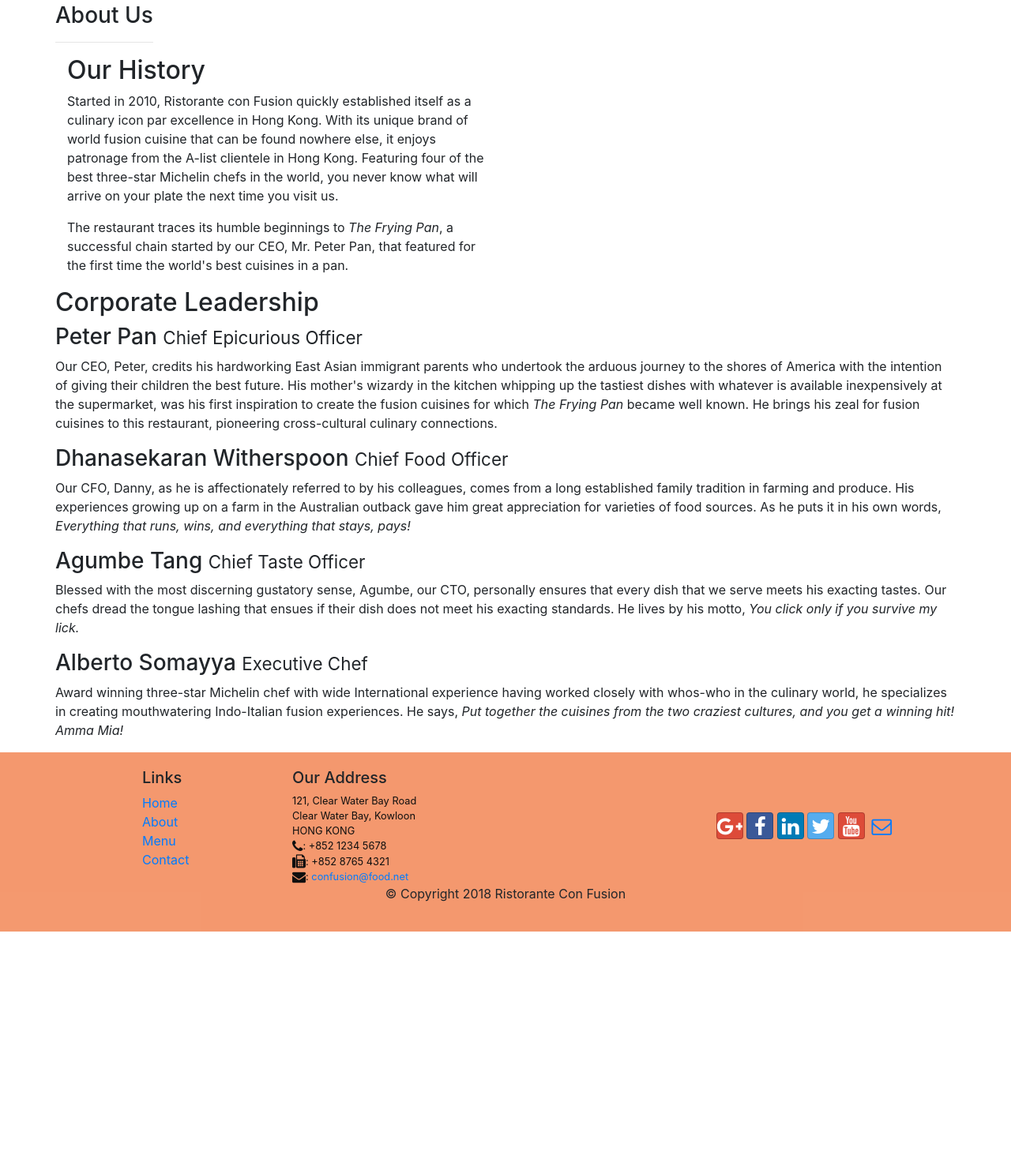
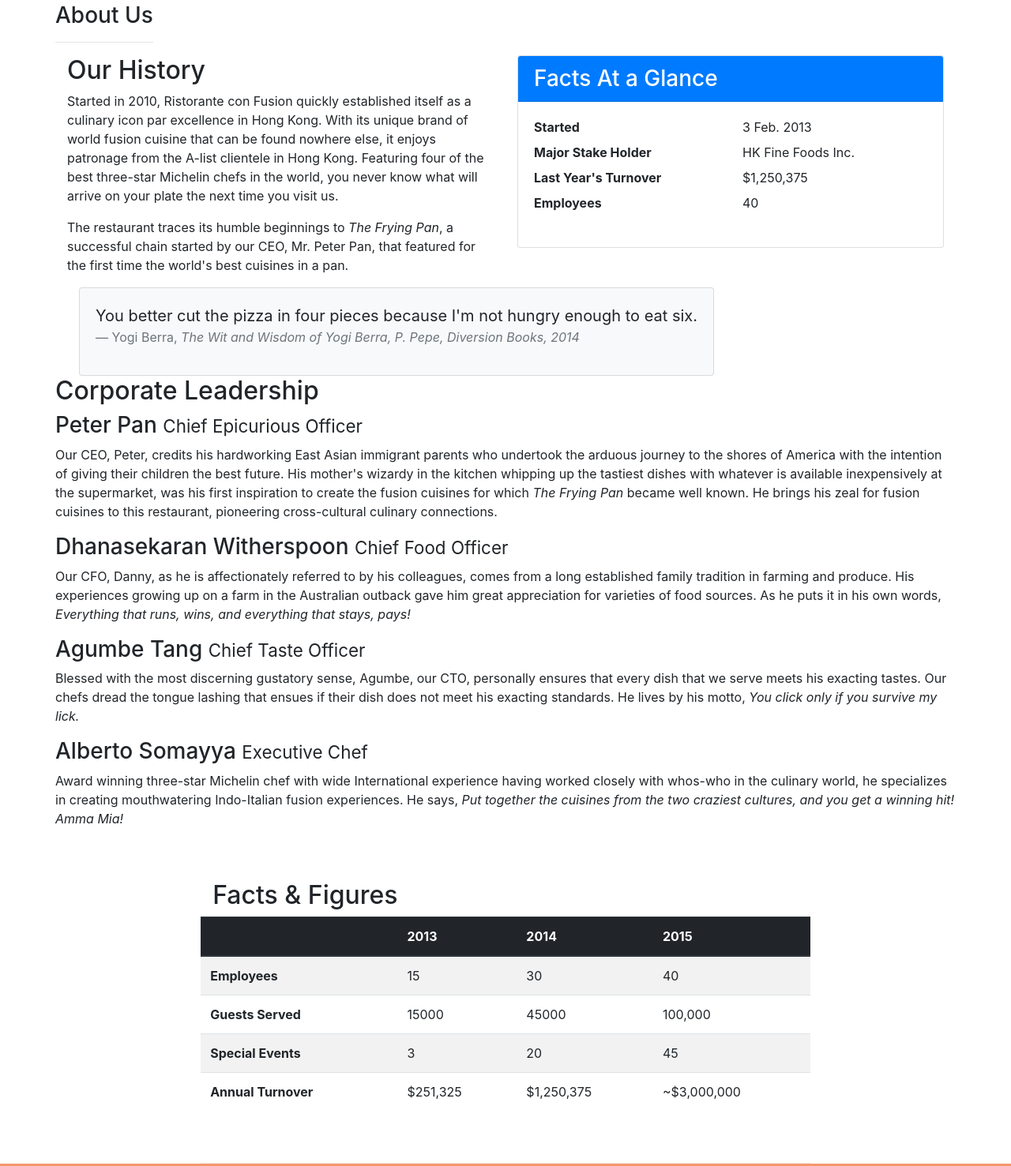
Before and after one commit to namanctrvd/Bootstrap-restro, a website: page aboutus.html in a window 1280 px wide. Shown: the part 395-1872 px from the top of the page at 79% size. Before the commit the page ends 1575 px from the top, so only its background shows below. Drawn offline with nearby package versions, Linux system fonts and the light colour scheme.

Commit message:
Added table and cards

```diff
--- a/aboutus.html
+++ b/aboutus.html
@@ -64,12 +64,41 @@
         </div>
 
         <div class="row">
-            <div class="row-cantainer col-sm-6">
+            <div class="row-cantainer col-12 col-sm-6">
                 <h2>Our History</h2>
                 <p>Started in 2010, Ristorante con Fusion quickly established itself as a culinary icon par excellence in Hong Kong. With its unique brand of world fusion cuisine that can be found nowhere else, it enjoys patronage from the A-list clientele in Hong Kong.  Featuring four of the best three-star Michelin chefs in the world, you never know what will arrive on your plate the next time you visit us.</p>
                 <p>The restaurant traces its humble beginnings to <em>The Frying Pan</em>, a successful chain started by our CEO, Mr. Peter Pan, that featured for the first time the world's best cuisines in a pan.</p>
             </div>
+            <div class="col-12 col-sm-6">
+                <div class="card">
+                    <h3 class="card-header bg-primary text-white">Facts At a Glance</h3>
+                    <div class="card-body">
+                        <dl class="row">
+                            <dt class="col-6">Started</dt>
+                            <dd class="col-6">3 Feb. 2013</dd>
+                            <dt class="col-6">Major Stake Holder</dt>
+                            <dd class="col-6">HK Fine Foods Inc.</dd>
+                            <dt class="col-6">Last Year's Turnover</dt>
+                            <dd class="col-6">$1,250,375</dd>
+                            <dt class="col-6">Employees</dt>
+                            <dd class="col-6">40</dd>
+                        </dl>
+                    </div>
+                </div>
+            </div>
             <div class="row-cantainer col-auto">
+                <div class="col-12">
+                    <div class="card card-body bg-light">
+                        <blockquote class="blockquote">
+                            <p class="mb-0">You better cut the pizza in four pieces because
+                                I'm not hungry enough to eat six.</p>
+                            <footer class="blockquote-footer">Yogi Berra,
+                                <cite title="Source Title">The Wit and Wisdom of Yogi Berra,
+                                    P. Pepe, Diversion Books, 2014</cite>
+                            </footer>
+                        </blockquote>
+                    </div>
+                </div>
             </div>
         </div>
 
@@ -85,6 +114,51 @@
                 <p class="d-none d-sm-block">Blessed with the most discerning gustatory sense, Agumbe, our CTO, personally ensures that every dish that we serve meets his exacting tastes. Our chefs dread the tongue lashing that ensues if their dish does not meet his exacting standards. He lives by his motto, <em>You click only if you survive my lick.</em></p>
                 <h3>Alberto Somayya <small>Executive Chef</small></h3>
                 <p class="d-none d-sm-block">Award winning three-star Michelin chef with wide International experience having worked closely with whos-who in the culinary world, he specializes in creating mouthwatering Indo-Italian fusion experiences. He says, <em>Put together the cuisines from the two craziest cultures, and you get a winning hit! Amma Mia!</em></p>
+            </div>
+            <div class="row row-content">
+                <div class="col-12 col-sm-9">
+                    <h2>Facts &amp; Figures</h2>
+                </div>
+                <div class="col-12 col-sm-3">
+                </div>
+                <div class="table-responsive">
+                    <table class="table table-striped">
+                        <thead class="thead-dark">
+                            <tr>
+                                <th>&nbsp;</th>
+                                <th>2013</th>
+                                <th>2014</th>
+                                <th>2015</th>
+                            </tr>
+                        </thead>
+                        <tbody>
+                            <tr>
+                                <th>Employees</th>
+                                <td>15</td>
+                                <td>30</td>
+                                <td>40</td>
+                            </tr>
+                            <tr>
+                                <th>Guests Served</th>
+                                <td>15000</td>
+                                <td>45000</td>
+                                <td>100,000</td>
+                            </tr>
+                            <tr>
+                                <th>Special Events</th>
+                                <td>3</td>
+                                <td>20</td>
+                                <td>45</td>
+                            </tr>
+                            <tr>
+                                <th>Annual Turnover</th>
+                                <td>$251,325</td>
+                                <td>$1,250,375</td>
+                                <td>~$3,000,000</td>
+                            </tr>
+                        </tbody>
+                    </table>
+                </div>
             </div>
        </div>
 
```
